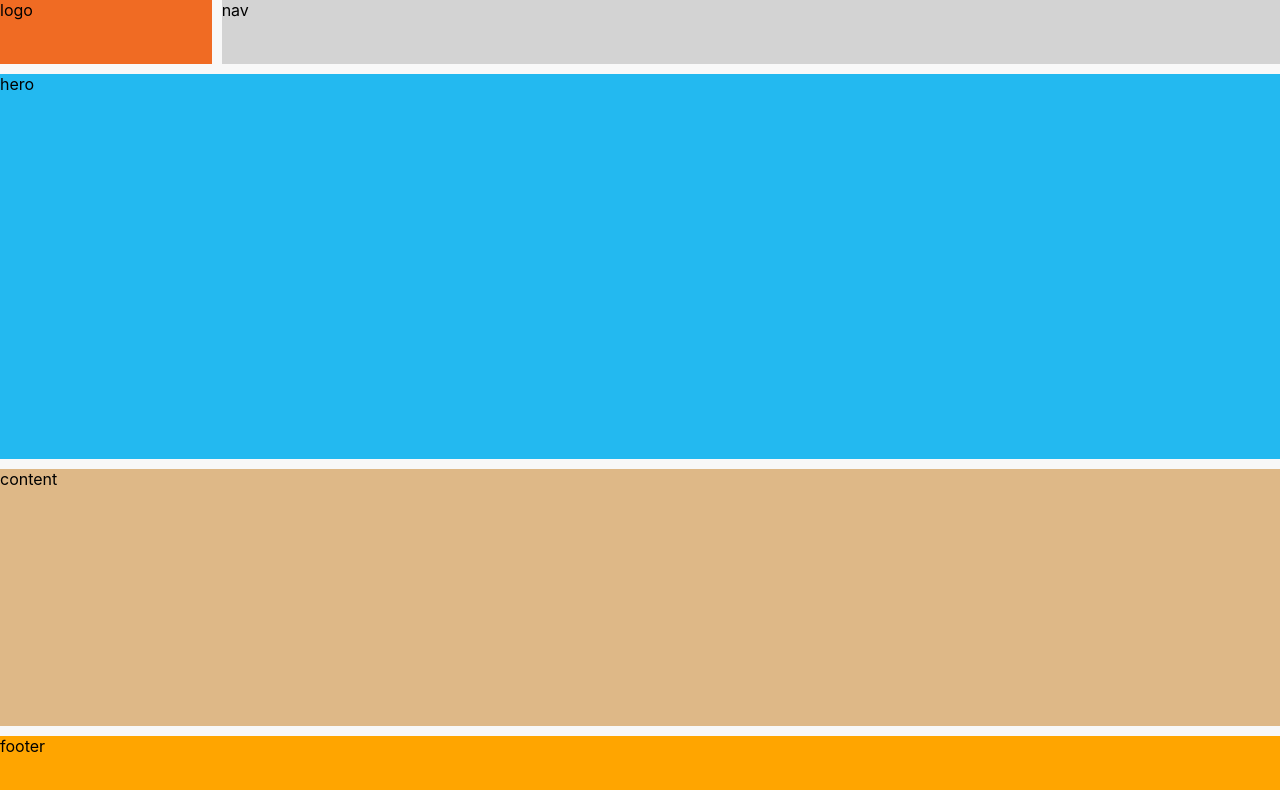
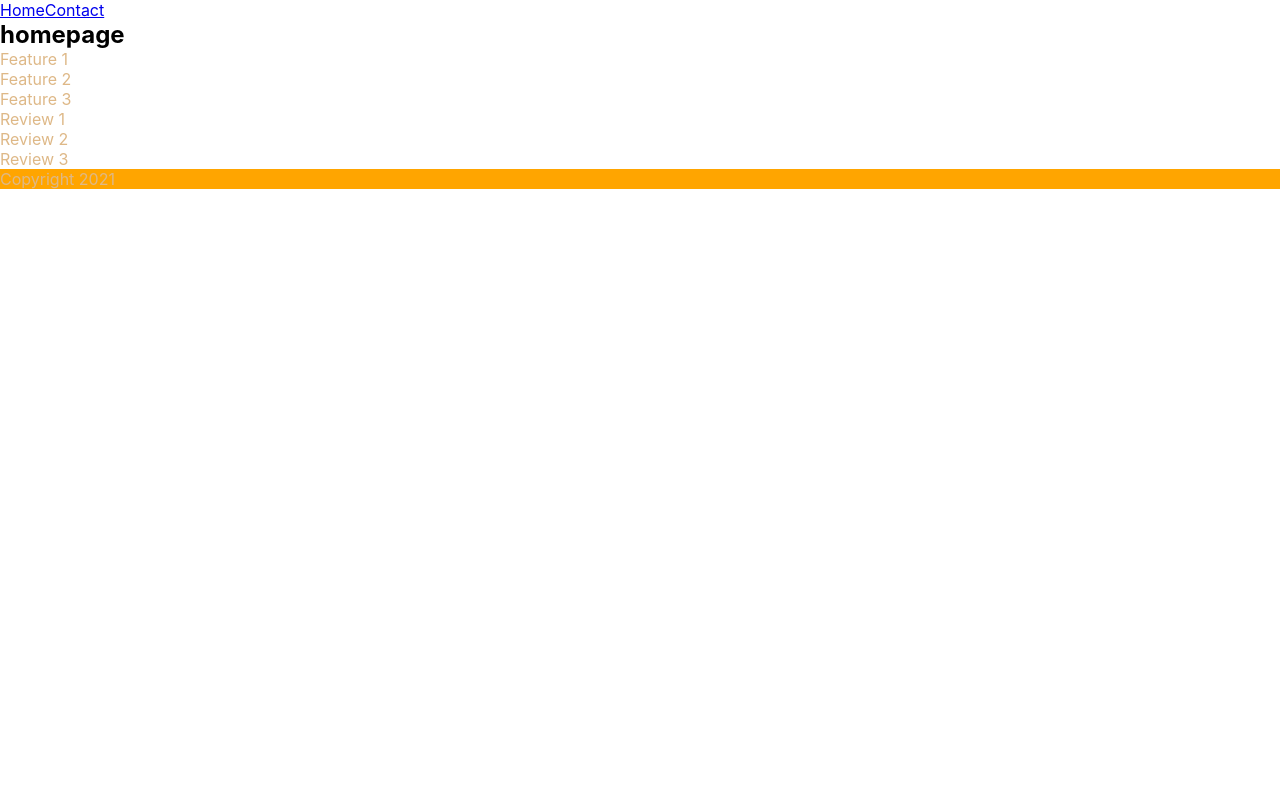
Before and after one commit to leaf-junkie/react-code-challenge, a React (Create React App) app: page / in a window 1280 px wide. Shown: the top 790 px of the page. Built offline with nearby package versions, Linux system fonts and the light colour scheme.

Commit message:
Implement page routing

```diff
--- a/src/App.css
+++ b/src/App.css
@@ -1,6 +1,11 @@
 /* orange used in branding is #F06B23; */
 
 /* NON-GRID FALLBACK HERE */
+* {
+  box-sizing: border-box;
+  margin: 0;
+  padding: 0;
+}
 
 @media (grid: 0) {
 
@@ -25,33 +30,33 @@
       feel light and fun, and the blue lends itself to the
       product being a drone that can fly in the sky */
 
-      grid-template: 1fr 6fr 4fr 1fr / 1fr 5fr;
+      grid-template: 1fr 6fr 4fr 1fr / 1fr;
       grid-template-areas:
-        "logo nav"
-        "hero hero"
-        "content content"
+        "nav nav"
+        "header header"
+        "main main"
         "footer footer";
       gap: 10px;
     }
 
-    .logo {
-      background-color: #F06B23;
+    /* .logo {
+      background-color: #F06a23;
       grid-area: logo;
-    }
-
-    .hero {
-      background-color: #23b9f0;
-      grid-area: hero;
-    }
+    } */
 
     .nav {
       background-color: lightgray;
       grid-area: nav;
     }
 
-    .content {
+    .header {
+      background-color: #23b9f0;
+      grid-area: header;
+    }
+
+    .main {
       background-color: burlywood;
-      grid-area: content;
+      grid-area: main;
     }
 
     .footer {
--- a/src/App.js
+++ b/src/App.js
@@ -1,16 +1,39 @@
-import logo from './logo.svg';
+import React, { Component } from 'react';
+import { BrowserRouter as Router, Route, Switch } from 'react-router-dom';
+import Nav from './components/Nav/Nav';
+import Footer from './components/Footer/Footer';
+import HomePage from './components/HomePage/HomePage';
+import ContactPage from './components/ContactPage/ContactPage';
 import './App.css';
 
-function App() {
-  return (
-    <div className="container">
-      <div className="logo">logo</div>
-      <div className="nav">nav</div>
-      <div className="hero">hero</div>
-      <div className="content">content</div>
-      <div className="footer">footer</div>
-    </div>
-  );
+
+class App extends Component {
+
+  constructor() {
+    super();
+
+    this.state = {
+      newMessage: false
+    }
+  }
+
+  render() {
+    return (
+      <div className="App">
+        <Nav/>
+        <div>
+          <Router>
+            <Switch>
+              <Route exact path="/" component={() => <HomePage/>} />
+              <Route exact path="/HomePage" component={() => <HomePage/>} />
+              <Route exact path="/ContactPage" component={() => <ContactPage/> } />
+            </Switch>
+          </Router>
+        </div>
+        <Footer/>
+      </div>
+    );
+  }
 }
 
 export default App;
```
